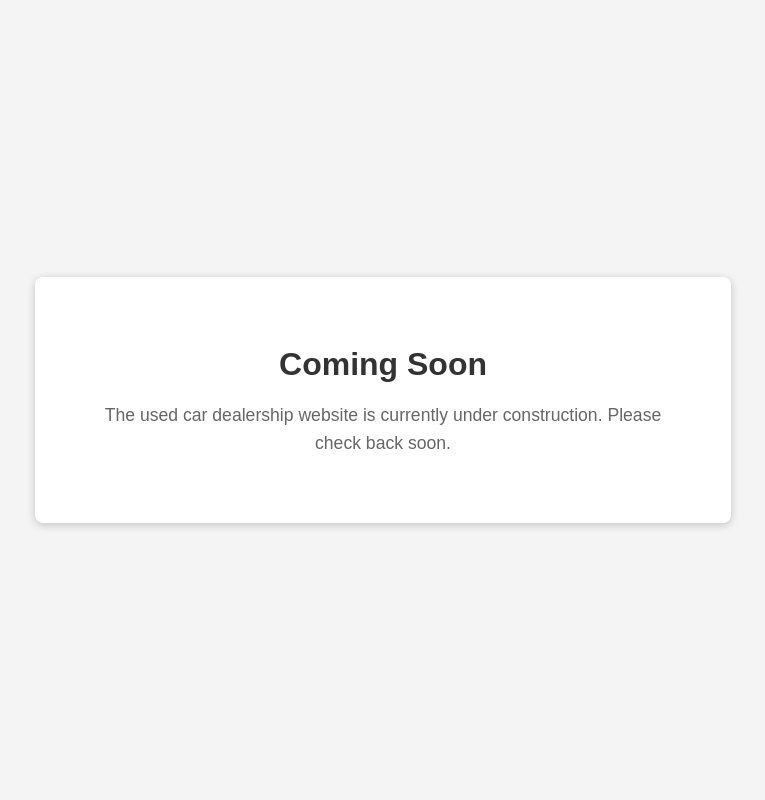
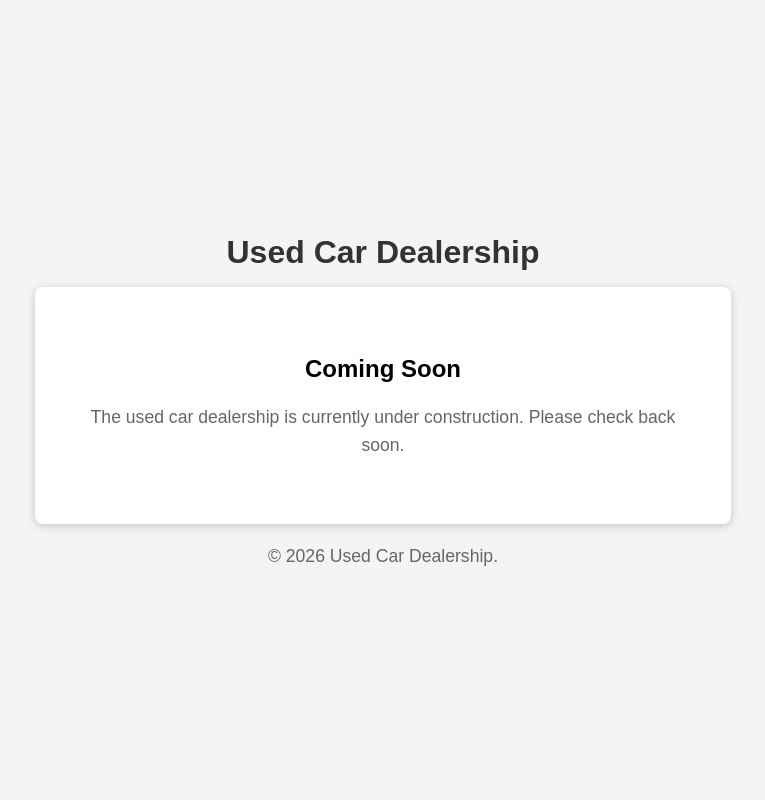
Before and after one commit to ksg721/cse340-used-car-dealership, a Node server app: page / in a window 1280 px wide. Shown: the whole page, without its empty margins (257-1022 px from the left). Run offline with Node 20, Linux system fonts and the light colour scheme.

Commit message:
established MVC application structure

```diff
--- a/public/css/main.css
+++ b/public/css/main.css
@@ -2,11 +2,18 @@ body {
   align-items: center;
   background-color: #f4f4f4;
   display: flex;
+  flex-direction: column;
   font-family: Arial, sans-serif;
   justify-content: center;
   margin: 0;
   min-height: 100vh;
   text-align: center;
+}
+
+header,
+footer {
+  text-align: center;
+  width: 100%;
 }
 
 main {
--- a/src/controllers/index.js
+++ b/src/controllers/index.js
@@ -1,7 +1,10 @@
-// Render the temp home page
+// Route handler for the home page.
 const homePage = (req, res) => {
     res.render("home", {
-        title:"Coming Soon"
+        title: "Coming Soon",
+
+        // Provide current year to footer
+        currentYear: new Date().getFullYear()
     });
 };
 
--- a/src/controllers/routes.js
+++ b/src/controllers/routes.js
@@ -1,8 +1,10 @@
 import { Router } from "express";
 import { homePage } from "./index.js";
 
+// Create a new router instance
 const router = Router();
 
+// Home route
 router.get("/", homePage);
 
 export default router;
--- a/src/middleware/global.js
+++ b/src/middleware/global.js
@@ -0,0 +1,14 @@
+/**
+ * Middleware for global template variables.
+ */
+const addLocalVariables = (req, res, next) => {
+    // Set the current year for use in templates.
+    res.locals.currentYear = new Date().getFullYear();
+
+    // Make the current environment available to templates.
+    res.locals.NODE_ENV = process.env.NODE_ENV?.toLowerCase() || "development";
+
+    next();
+};
+
+export { addLocalVariables }
--- a/src/views/home.ejs
+++ b/src/views/home.ejs
@@ -1,19 +1,12 @@
-<!DOCTYPE html>
-<html lang="en">
-  <head>
-    <meta charset="UTF-8" />
-    <meta name="viewport" content="width=device-width, initial-scale=1.0" />
-    <title><%= title %></title>
-    <link rel="stylesheet" href="/css/main.css" />
-  </head>
+<%- include("partials/header") %>
 
-  <body>
-    <main>
-      <h1><%= title %></h1>
-      <p>
-        The used car dealership website is currently under construction.
-        Please check back soon.
-      </p>
-    </main>
-  </body>
-</html>
+<main>
+  <h2><%= title %></h2>
+
+  <p>
+    The used car dealership is currently under construction.
+    Please check back soon.
+  </p>
+</main>
+
+<%- include("partials/footer") %>
--- a/src/views/partials/footer.ejs
+++ b/src/views/partials/footer.ejs
@@ -0,0 +1,5 @@
+  <footer>
+    <p>&copy; <%= currentYear %> Used Car Dealership.</p>
+  </footer>
+</body>
+</html>
--- a/src/views/partials/header.ejs
+++ b/src/views/partials/header.ejs
@@ -0,0 +1,13 @@
+<!DOCTYPE html>
+<html lang="en">
+  <head>
+    <meta charset="UTF-8" />
+    <meta name="viewport" content="width=device-width, initial-scale=1.0" />
+    <title><%= title %></title>
+
+    <link rel="stylesheet" href="/css/main.css" />
+  </head>
+  <body>
+    <header>
+      <h1>Used Car Dealership</h1>
+    </header>
```
Also changed, not shown: server.js (+8 -0 lines).
